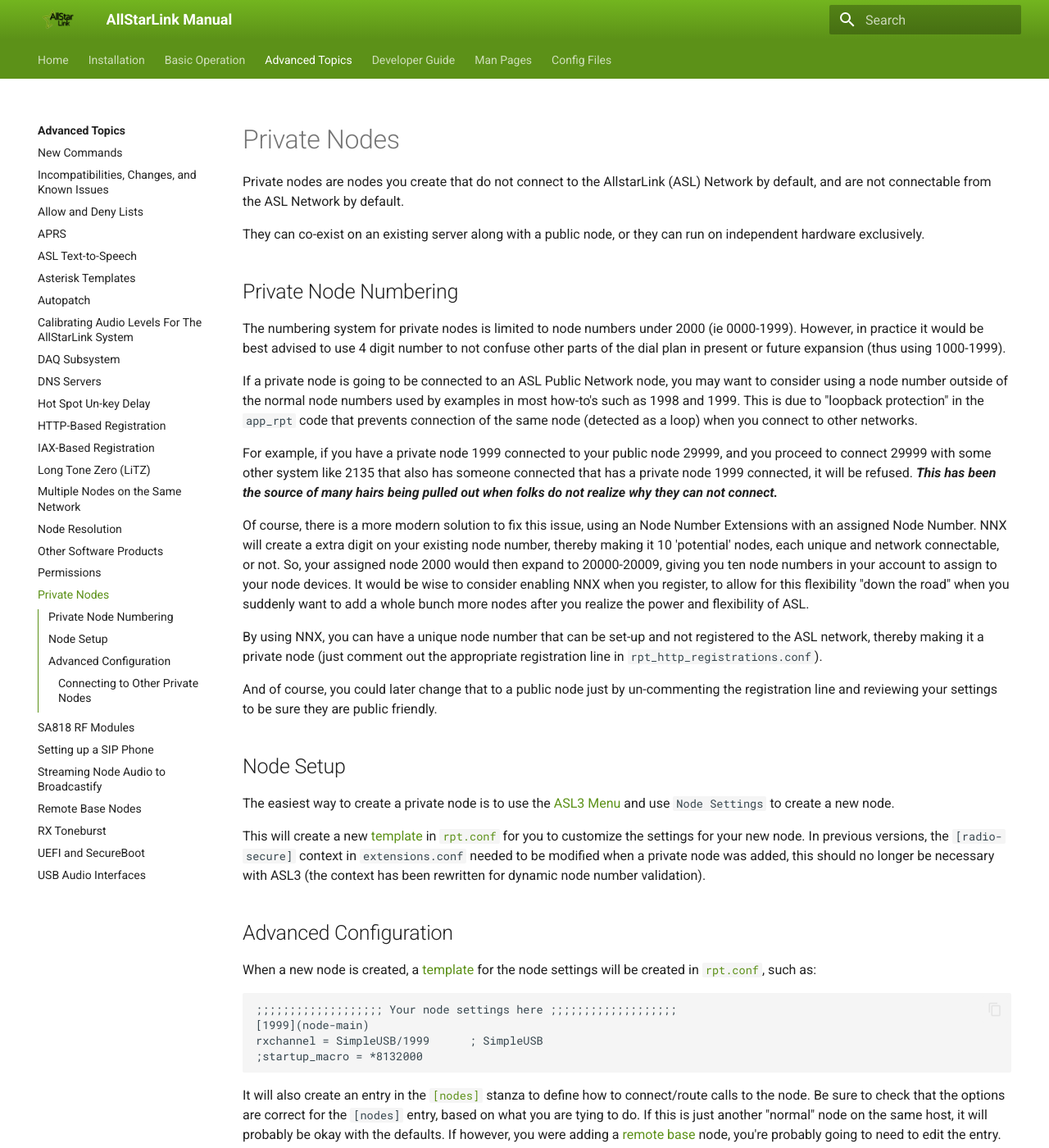
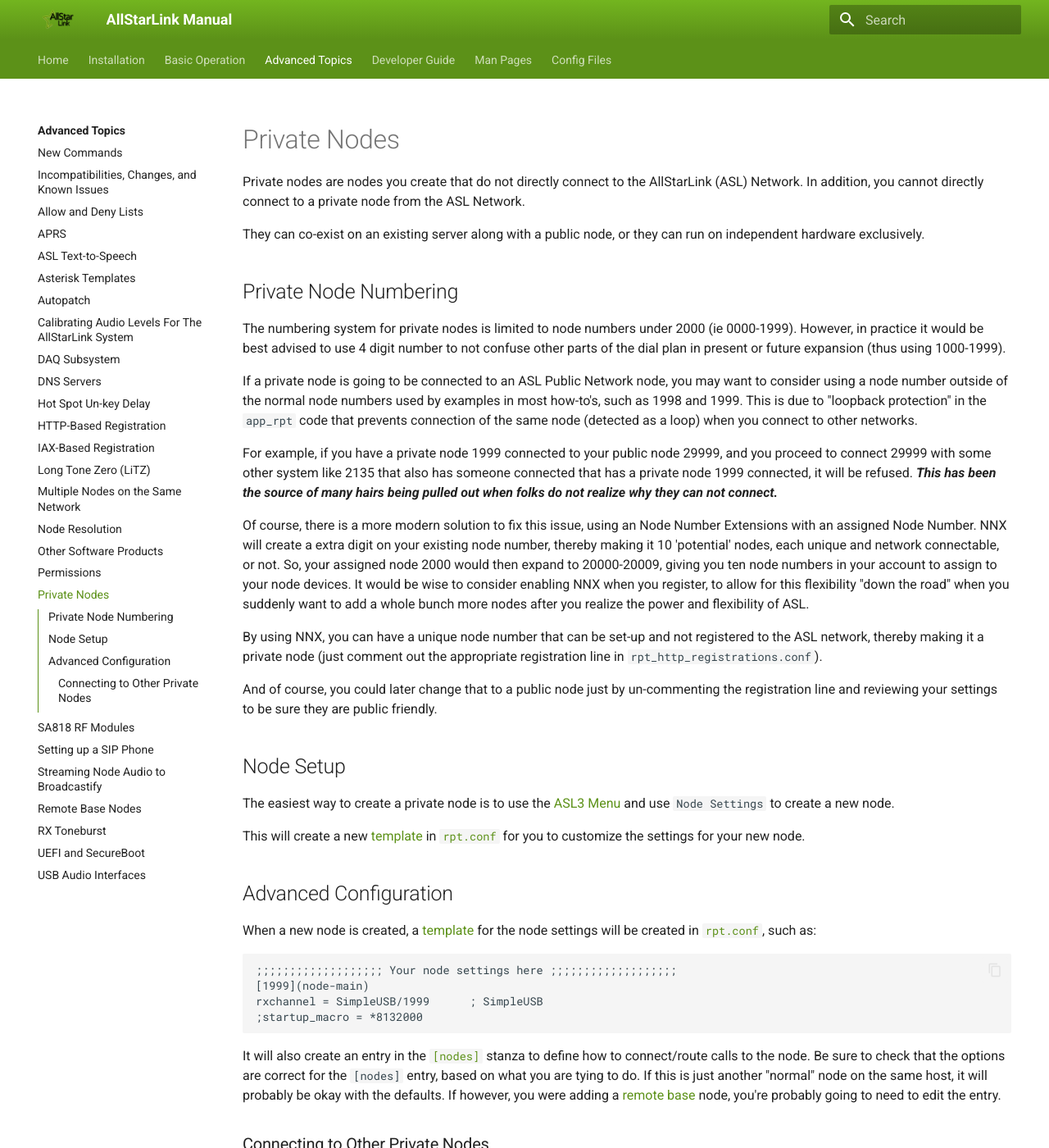
Before and after one commit to AllStarLink/ASL3-Manual, an MkDocs documentation site: the page built from docs/adv-topics/privatenodes.md, in a window 1280 px wide and 1400 px high. Shown: the whole window at 82% size. Built offline with MkDocs 1.6.1 and Material for MkDocs 9.7.7, drawn with Linux system fonts in a browser that asks for light colours; some of the changed text lies outside the part shown.

Commit message:
Minor updates and changes.

```diff
--- a/docs/adv-topics/privatenodes.md
+++ b/docs/adv-topics/privatenodes.md
@@ -1,12 +1,12 @@
 # Private Nodes
-Private nodes are nodes you create that do not connect to the AllstarLink (ASL) Network by default, and are not connectable from the ASL Network by default.
+Private nodes are nodes you create that do not directly connect to the AllStarLink (ASL) Network. In addition, you cannot directly connect to a private node from the ASL Network.
 
 They can co-exist on an existing server along with a public node, or they can run on independent hardware exclusively.
 
 ## Private Node Numbering
 The numbering system for private nodes is limited to node numbers under 2000 (ie 0000-1999). However, in practice it would be best advised to use 4 digit number to not confuse other parts of the dial plan in present or future expansion (thus using 1000-1999).
 
-If a private node is going to be connected to an ASL Public Network node, you may want to consider using a node number outside of the normal node numbers used by examples in most how-to's such as 1998 and 1999. This is due to "loopback protection" in the `app_rpt` code that prevents connection of the same node (detected as a loop) when you connect to other networks.
+If a private node is going to be connected to an ASL Public Network node, you may want to consider using a node number outside of the normal node numbers used by examples in most how-to's, such as 1998 and 1999. This is due to "loopback protection" in the `app_rpt` code that prevents connection of the same node (detected as a loop) when you connect to other networks.
 
 For example, if you have a private node 1999 connected to your public node 29999, and you proceed to connect 29999 with some other system like 2135 that also has someone connected that has a private node 1999 connected, it will be refused. ***This has been the source of many hairs being pulled out when folks do not realize why they can not connect.***
 
@@ -19,7 +19,7 @@
 ## Node Setup
 The easiest way to create a private node is to use the [ASL3 Menu](../user-guide/menu.md) and use `Node Settings` to create a new node.
 
-This will create a new [template](./conftmpl.md) in [`rpt.conf`](../config/rpt_conf.md) for you to customize the settings for your new node. In previous versions, the `[radio-secure]` context in `extensions.conf` needed to be modified when a private node was added, this should no longer be necessary with ASL3 (the context has been rewritten for dynamic node number validation).
+This will create a new [template](./conftmpl.md) in [`rpt.conf`](../config/rpt_conf.md) for you to customize the settings for your new node.
 
 ## Advanced Configuration
 When a new node is created, a [template](./conftmpl.md) for the node settings will be created in [`rpt.conf`](../config/rpt_conf.md), such as:
```
Also changed, not shown: other parts of docs/adv-topics/privatenodes.md (+2 -0 lines).
